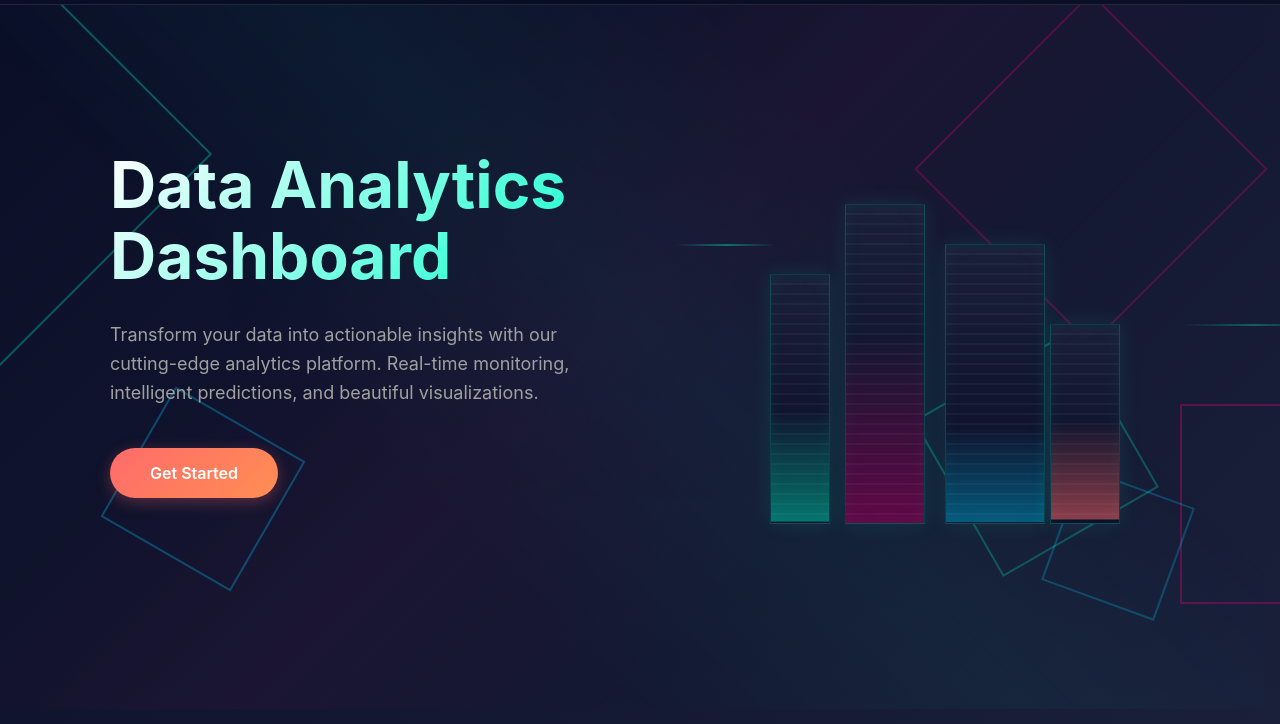
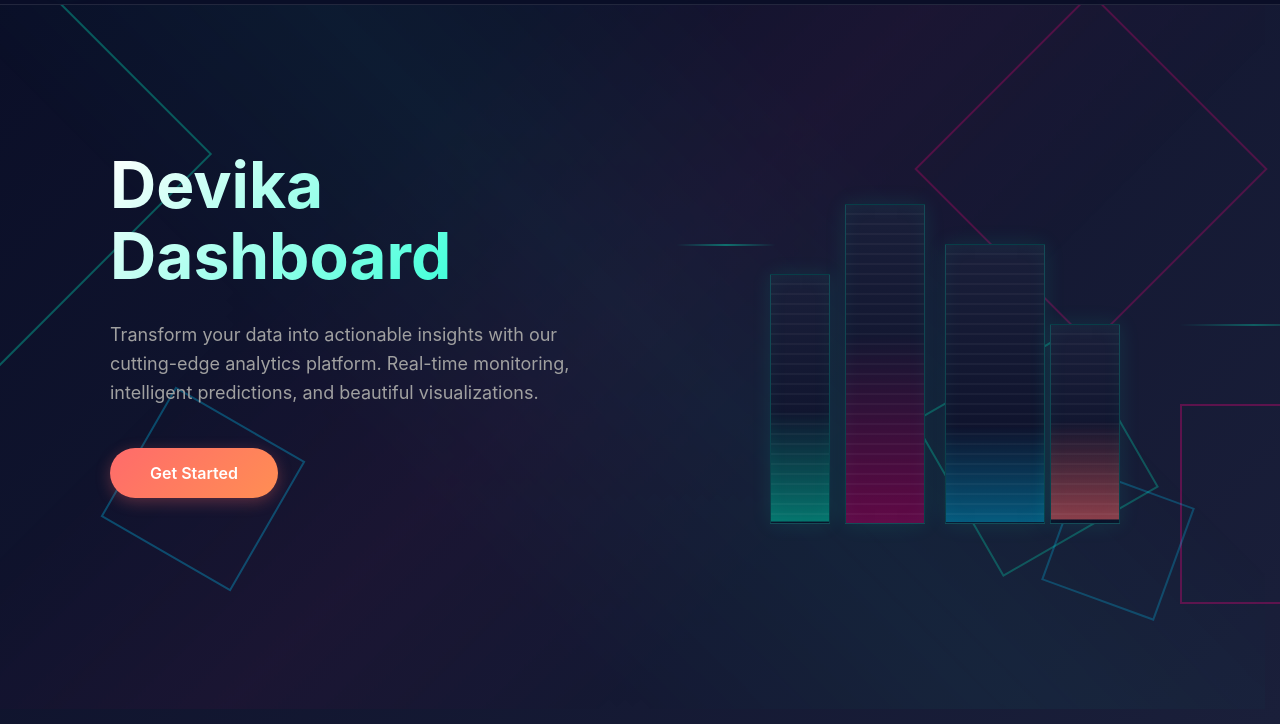
Before and after one commit to devikasachinpujari/EY_4.0_SU, a plain HTML site: page index.html in a window 1280 px wide. Shown: the part 76-800 px from the top of the page. Drawn offline with Linux system fonts and the light colour scheme.

Commit message:
added all files

```diff
--- a/index.html
+++ b/index.html
@@ -67,7 +67,7 @@ https://templatemo.com/tm-602-graph-page
 
         <div class="hero-content">
             <div class="hero-text">
-                <h1>Data Analytics<br>Dashboard</h1>
+                <h1>Devika<br>Dashboard</h1>
                 <p>Transform your data into actionable insights with our cutting-edge analytics platform. Real-time monitoring, intelligent predictions, and beautiful visualizations.</p>
                 <a href="#dashboard" class="cta-button">Get Started</a>
             </div>
```
